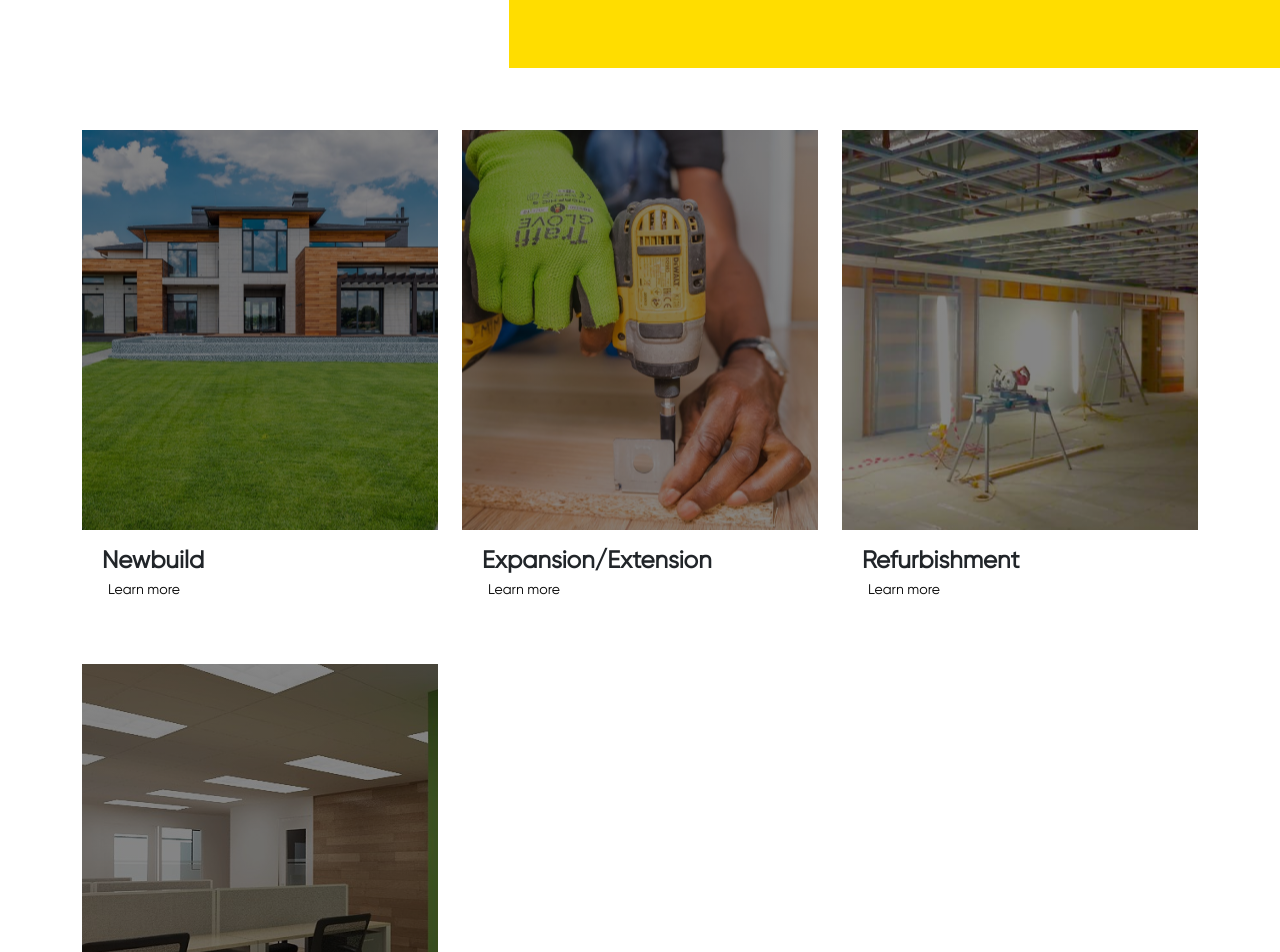
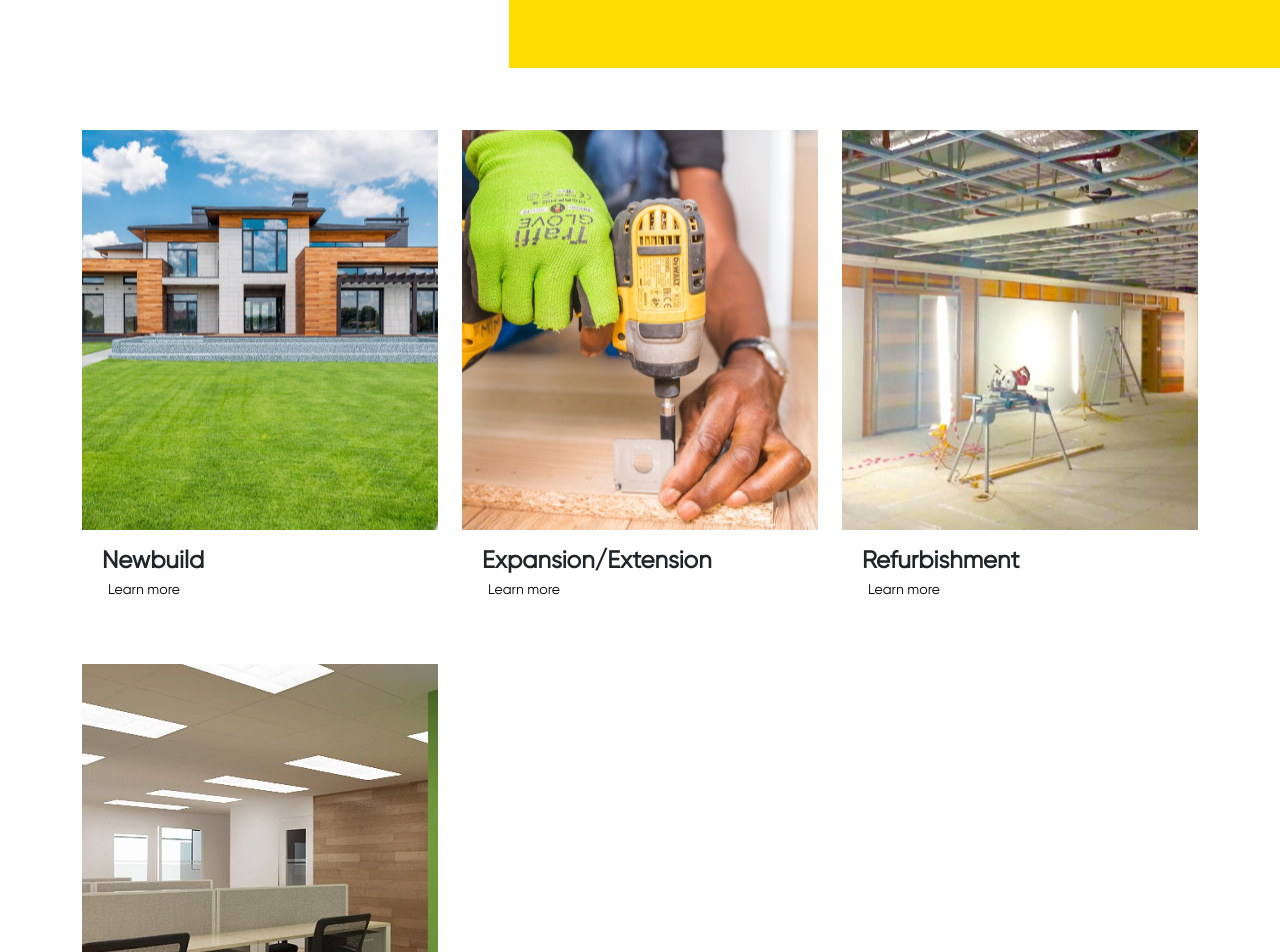
Before and after one commit to Ensio-Creative/g-t-construction, a Vue app: page /services in a window 1280 px wide. Shown: the part 900-1852 px from the top of the page. Built offline with nearby package versions, Linux system fonts and the light colour scheme; what @splidejs/vue-splide would draw is missing.

Commit message:
REmoved overlay from services cards

```diff
--- a/src/style/components/_home.scss
+++ b/src/style/components/_home.scss
@@ -86,7 +86,7 @@
         cursor: pointer;
       }
       .new-bg {
-        background: linear-gradient(rgba(0, 0, 0, 0.48), rgba(0, 0, 0, 0.48)), url('/img/Pexels\ Photo\ by\ Max\ Vakhtbovych.png');
+        background: url('/img/Pexels\ Photo\ by\ Max\ Vakhtbovych.png');
         background-repeat: no-repeat;
         background-position: center;
         background-size: cover;
@@ -100,7 +100,7 @@
         align-items: end;
       }
       .expansion-bg {
-        background: linear-gradient(rgba(0, 0, 0, 0.48), rgba(0, 0, 0, 0.48)), url('/img/Pexels\ Photo\ by\ Cal\ David.png');
+        background: url('/img/Pexels\ Photo\ by\ Cal\ David.png');
         background-repeat: no-repeat;
         background-position: center;
         background-size: cover;
@@ -114,7 +114,7 @@
         align-items: end;
       }
       .refurbishment-bg {
-        background: linear-gradient(rgba(0, 0, 0, 0.48), rgba(0, 0, 0, 0.48)), url('/img/pexels-tima-miroshnichenko-6474343\ 2.png');
+        background: url('/img/pexels-tima-miroshnichenko-6474343\ 2.png');
         background-repeat: no-repeat;
         background-position: center;
         background-size: cover;
--- a/src/style/components/_services.scss
+++ b/src/style/components/_services.scss
@@ -68,7 +68,7 @@
         width: 334px;
       }
       .new-bg {
-        background: linear-gradient(rgba(0, 0, 0, 0.48), rgba(0, 0, 0, 0.48)), url('/img/Pexels\ Photo\ by\ Max\ Vakhtbovych.png');
+        background: url('/img/Pexels\ Photo\ by\ Max\ Vakhtbovych.png');
         background-repeat: no-repeat;
         background-position: center;
         background-size: cover;
@@ -77,7 +77,7 @@
         padding-left: 20px;
       }
       .expansion-bg {
-        background: linear-gradient(rgba(0, 0, 0, 0.48), rgba(0, 0, 0, 0.48)), url('/img/Pexels\ Photo\ by\ Cal\ David.png');
+        background: url('/img/Pexels\ Photo\ by\ Cal\ David.png');
         background-repeat: no-repeat;
         background-position: center;
         background-size: cover;
@@ -86,7 +86,7 @@
         padding-left: 20px;
       }
       .refurbishment-bg {
-        background: linear-gradient(rgba(0, 0, 0, 0.48), rgba(0, 0, 0, 0.48)), url('/img/pexels-tima-miroshnichenko-6474343\ 2.png');
+        background: url('/img/pexels-tima-miroshnichenko-6474343\ 2.png');
         background-repeat: no-repeat;
         background-position: center;
         background-size: cover;
@@ -95,7 +95,7 @@
         padding-left: 20px;
       }
       .fit-out-bg {
-        background: linear-gradient(rgba(0, 0, 0, 0.48), rgba(0, 0, 0, 0.48)), url('/img/fit-out.png');
+        background: url('/img/fit-out.png');
         background-repeat: no-repeat;
         background-position: center;
         background-size: cover;
```
